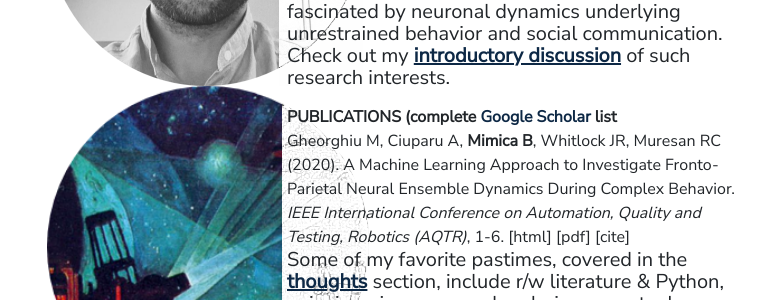
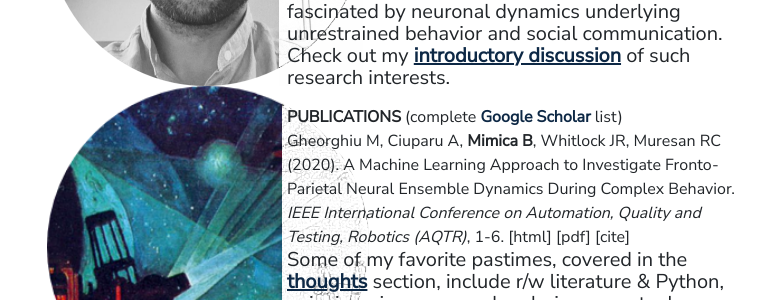
Before and after one commit to bartulem/bartulem.github.io, a Jekyll site: the page built from index.html, in a window 1280 px wide. Shown: the part 351-651 px from the top of the page, without its empty margins (248-1031 px from the left). Built offline with Jekyll 4.4.1, drawn with Linux system fonts in a browser that asks for light colours; nearby versions of some CDN libraries; comment, search, counter and statistics services are not loaded; a style sheet for code colours, icons or effects is not loaded.

Commit message:
2022 format v31

```diff
--- a/index.html
+++ b/index.html
@@ -16,7 +16,7 @@ tag: (neuro)scientist
 
 	<p>My graduate work with <a style= "text-decoration: underline" target="_blank" href="https://www.whitlocklab.org/">Jonathan Whitlock</a> (2015—2019) was completed at the <a style= "text-decoration: underline" target="_blank" href="https://www.ntnu.edu/kavli">Kavli Institute for Systems Neuroscience/CNC</a> in Norway. I am fascinated by neuronal dynamics underlying unrestrained behavior and social communication. Check out my <a style= "text-decoration: underline" href="https://bartulem.github.io/thoughts/2020/03/05/comp-neuroethology/">introductory discussion</a> of such research interests.</p>
 
-	<p1><b>PUBLICATIONS (complete <a href="https://scholar.google.no/citations?user=aUeOyr8AAAAJ&hl=en" target="_blank">Google Scholar</a> list</b> <br/> Gheorghiu M, Ciuparu A, <b>Mimica B</b>, Whitlock JR, Muresan RC (2020). A Machine Learning Approach to Investigate Fronto-Parietal Neural Ensemble Dynamics During Complex Behavior. <em>IEEE International Conference on Automation, Quality and Testing, Robotics (AQTR)</em>, 1-6. [html] [pdf] [cite]</p1><br/>
+	<p1><b>PUBLICATIONS</b> (complete <a href="https://scholar.google.no/citations?user=aUeOyr8AAAAJ&hl=en" target="_blank">Google Scholar</a> list) <br/> Gheorghiu M, Ciuparu A, <b>Mimica B</b>, Whitlock JR, Muresan RC (2020). A Machine Learning Approach to Investigate Fronto-Parietal Neural Ensemble Dynamics During Complex Behavior. <em>IEEE International Conference on Automation, Quality and Testing, Robotics (AQTR)</em>, 1-6. [html] [pdf] [cite]</p1><br/>
 
 	<p>Some of my favorite pastimes, covered in the <a style= "text-decoration: underline" href="https://bartulem.github.io/thoughts/">thoughts</a> section, include r/w literature & Python, enjoying pisco sour and enduring perpetual misery with Manchester United.</p>
 	</div>
```
